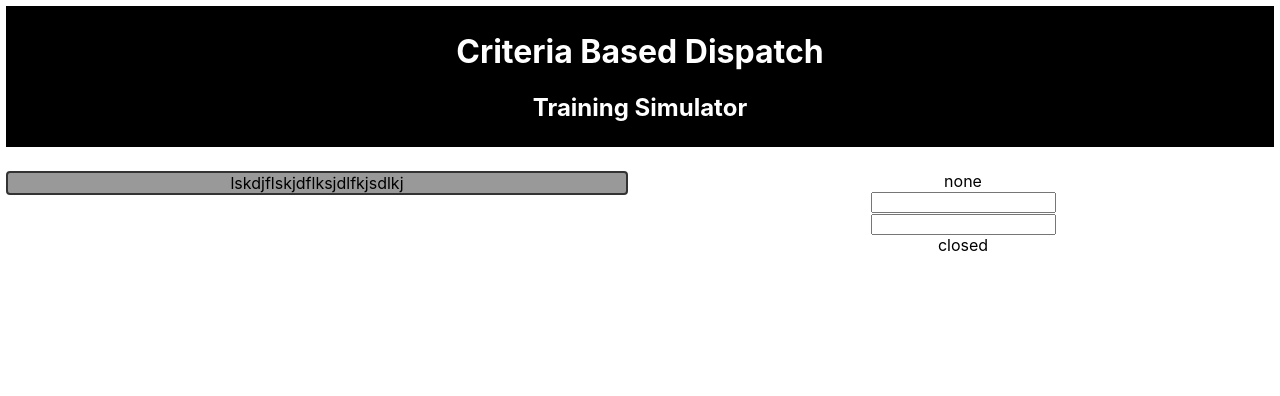
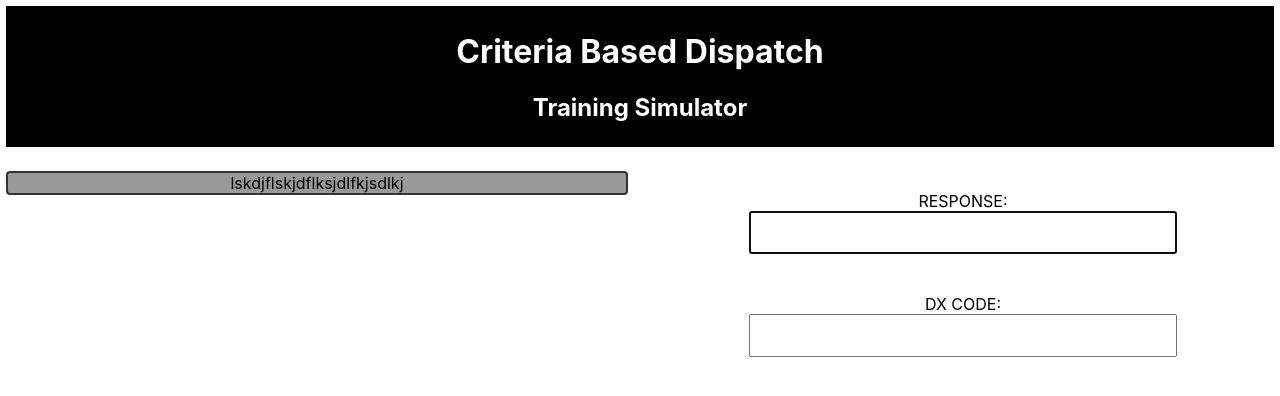
Before and after one commit to meebenitez/cbd-trainer, a React (Create React App) app: page / in a window 1280 px wide. Shown: the top 396 px of the page. Built offline with nearby package versions, Linux system fonts and the light colour scheme.

Commit message:
form styling, removing debug text

```diff
--- a/src/App.css
+++ b/src/App.css
@@ -25,14 +25,22 @@
 .popup-inner {
   position: absolute;
   padding: 20px;
-  left: 30%;
-  right: 30%;
-  top: 25%;
-  bottom: 30%;
+  left: 5%;
+  right: 5%;
+  top: 10%;
+  bottom: 10%;
   margin: auto;
   background: white;
   border-radius: 5px;
   z-index: 1500;
+}
+
+input[type=text]{
+  font-size: 2em;
+}
+
+.input-holder {
+  padding: 20px 0px 20px 0px;
 }
 
 
--- a/src/App.js
+++ b/src/App.js
@@ -17,6 +17,7 @@ class App extends Component {
   }
 
 componentDidMount(){
+  this.levelInput.focus()
   document.addEventListener("keydown", this.handleTab, false)
   document.addEventListener("keydown", this.toggleManual, false)
 }
@@ -74,12 +75,16 @@ handleTab(event) {
             </div>
           </Grid>
           <Grid item xs={12} sm={6} style={{textAlign: "center"}}>
-            <div>{this.state.field}</div>
             <form>
-              <input type="text" name="level" ref={(input) => { this.levelInput = input; }} /><br></br>
-              <input type="text" name="dxCode" ref={(input) => { this.dxCodeInput = input; }} />
+              <div className="input-holder">
+                <label for="level">RESPONSE:</label><br></br>
+                <input type="text" name="level" ref={(input) => { this.levelInput = input; }} />
+              </div>
+              <div className="input-holder">
+                <label for="dxCode">DX CODE:</label><br></br>
+                <input type="text" name="dxCode" ref={(input) => { this.dxCodeInput = input; }} />
+              </div>
             </form>
-            <div>{this.state.manual ? "open" : "closed" }</div>
           </Grid>
         </Grid>
         { this.state.manual ? <div className="popup"><div className="popup-inner">test popup</div></div> : null }
```
